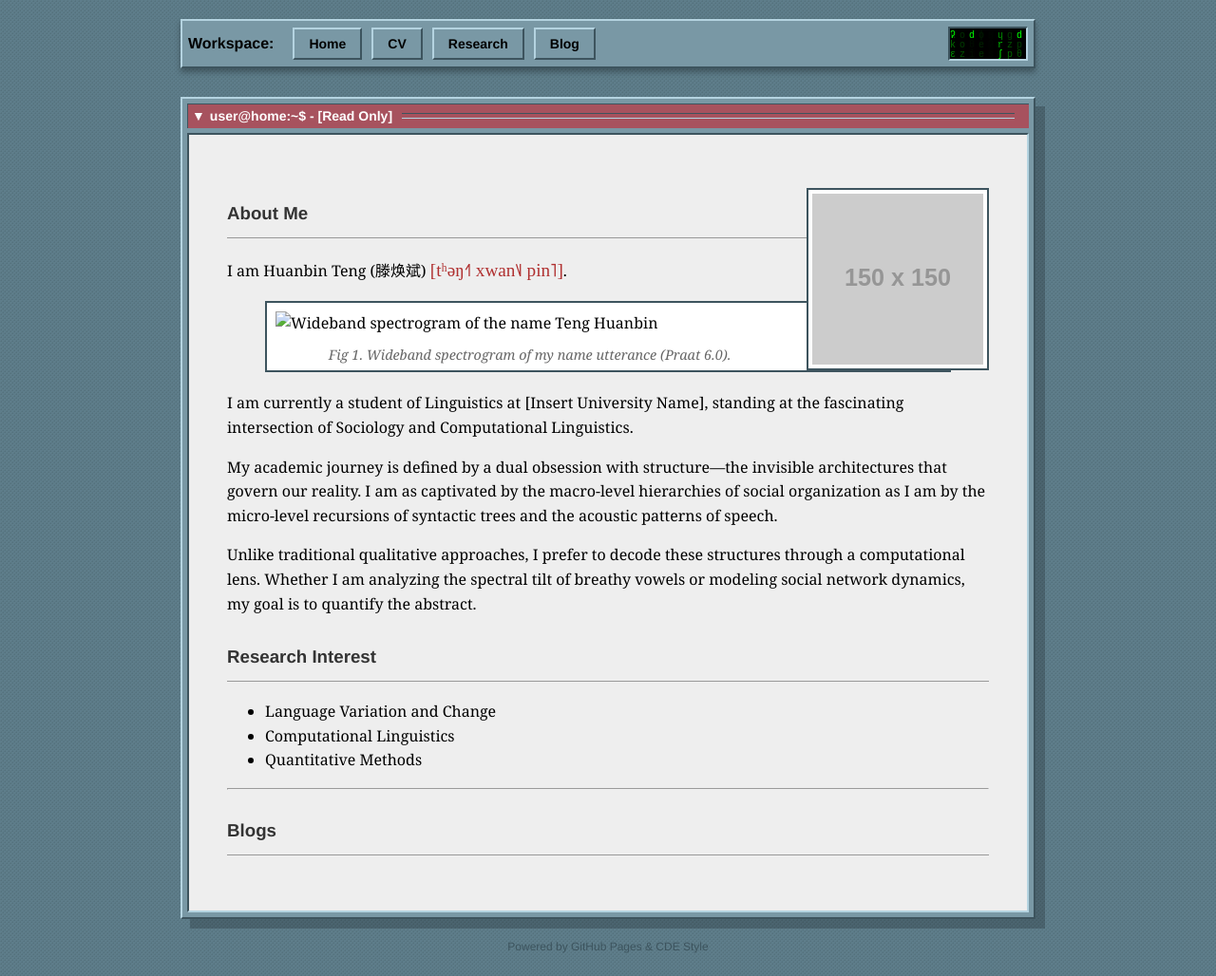
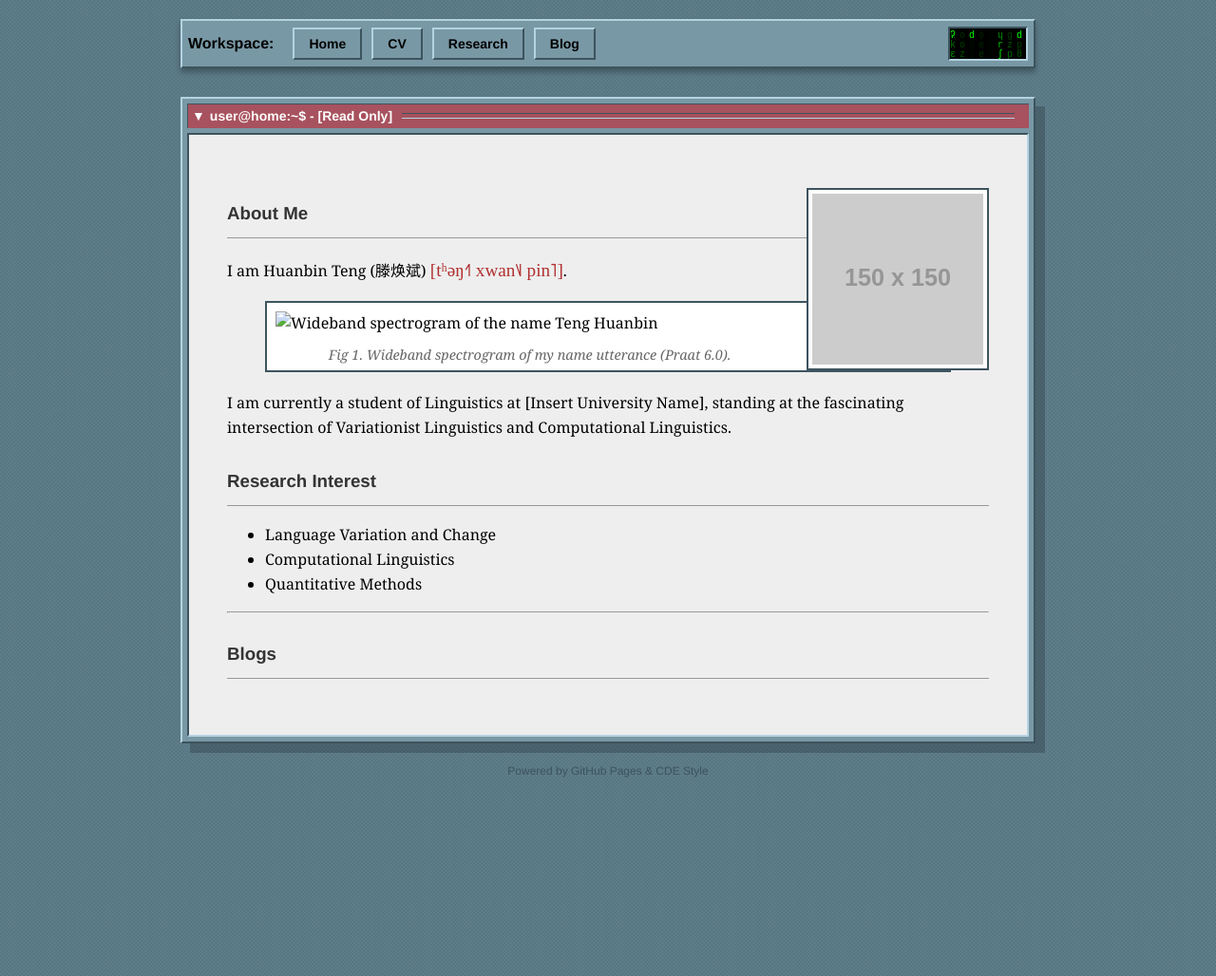
Before and after one commit to ZJWXTHB/zjwxthb.github.io, a Jekyll site: the page built from index.md, in a window 1280 px wide. Shown: the whole page at 95% size. Built offline with Jekyll 4.4.1, drawn with Linux system fonts in a browser that asks for light colours; after the commit the page ends 900 px from its top, so only the background shows below that.

Commit message:
Revise academic focus in index.md
Updated the description of academic focus to emphasize Variationist Linguistics.

```diff
--- a/index.md
+++ b/index.md
@@ -18,11 +18,8 @@ Fig 1. Wideband spectrogram of my name utterance (Praat 6.0).
 </figcaption>
 </figure>
 
-I am currently a student of Linguistics at [Insert University Name], standing at the fascinating intersection of Sociology and Computational Linguistics.
+I am currently a student of Linguistics at [Insert University Name], standing at the fascinating intersection of Variationist Linguistics and Computational Linguistics.
 
-My academic journey is defined by a dual obsession with structure—the invisible architectures that govern our reality. I am as captivated by the macro-level hierarchies of social organization as I am by the micro-level recursions of syntactic trees and the acoustic patterns of speech.
-
-Unlike traditional qualitative approaches, I prefer to decode these structures through a computational lens. Whether I am analyzing the spectral tilt of breathy vowels or modeling social network dynamics, my goal is to quantify the abstract.
 
 ### Research Interest
 * Language Variation and Change
```
